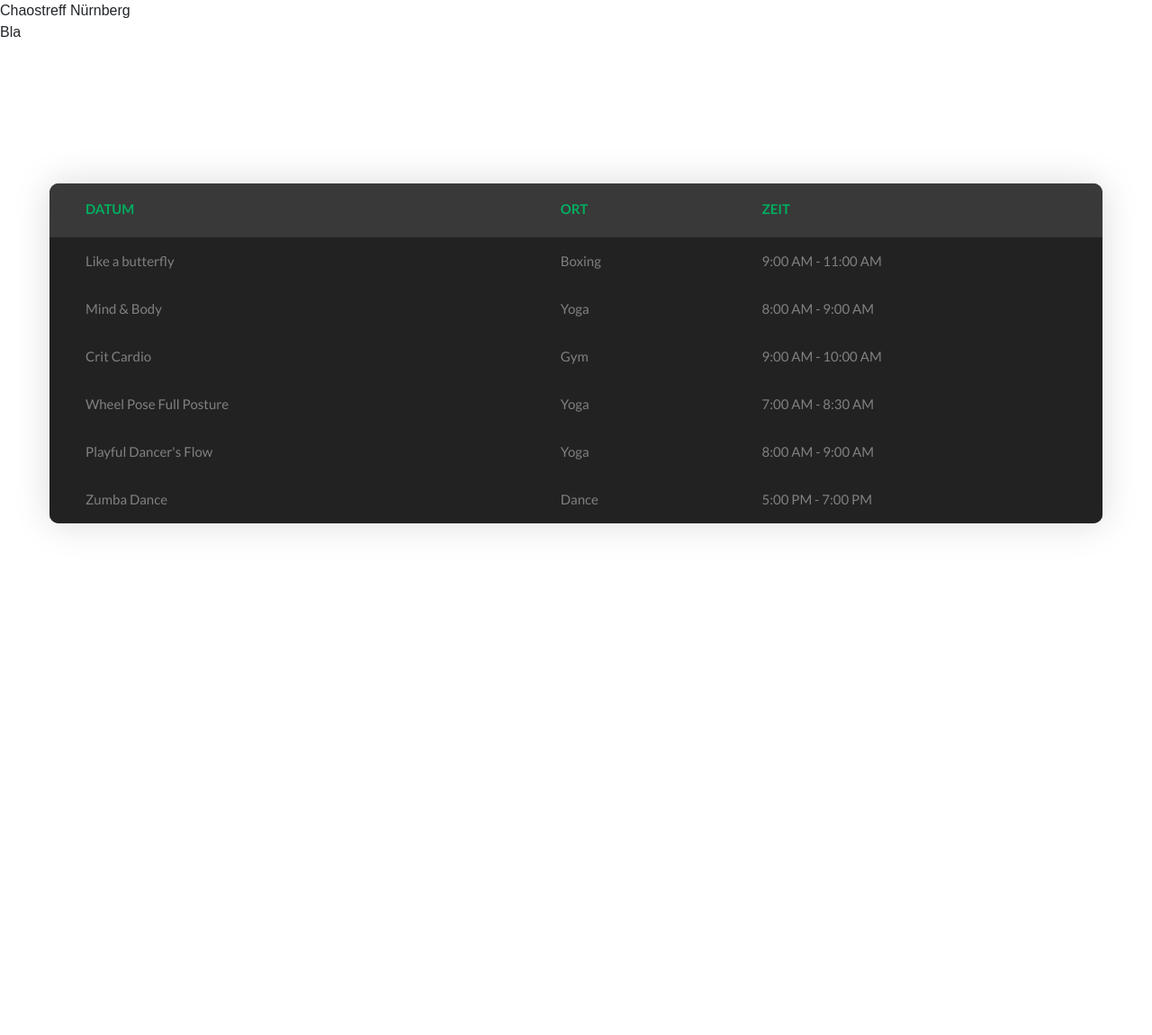
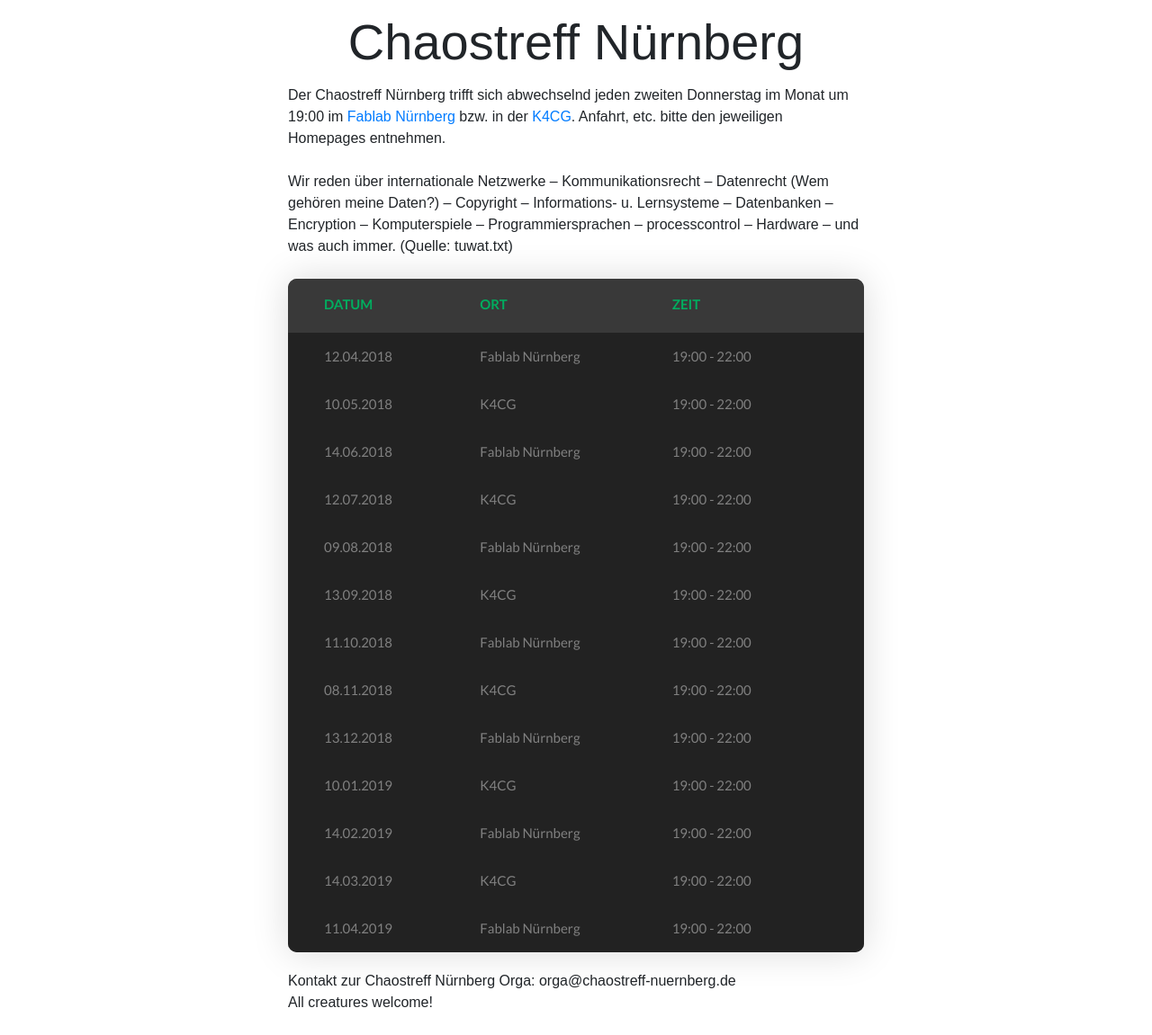
Before and after one commit to k4cg/chaostreff-nuernberg, a PHP site: page / in a window 1280 px wide. Shown: the whole page at 90% size. Before the commit the page ends 590 px from the top, so only its background shows below. Run offline with PHP 8.4, Linux system fonts and the light colour scheme; lists and menus that the app fills with data are empty.

Commit message:
modify content

```diff
--- a/css/main.css
+++ b/css/main.css
@@ -1,4 +1,11 @@
 
+.container-head {
+  margin-top: 1em;
+  margin-bottom: 1em;
+
+  display: flex;
+  justify-content: center;
+}
 
 /*//////////////////////////////////////////////////////////////////
 [ FONT ]*/
@@ -150,14 +157,12 @@ iframe {
   display: -moz-box;
   display: -ms-flexbox;
   display: flex;
-  align-items: center;
   justify-content: center;
   flex-wrap: wrap;
-  padding: 33px 30px;
 }
 
 .wrap-table100 {
-  width: 1170px;
+  width: 50%;
 }
 
 /*//////////////////////////////////////////////////////////////////
@@ -181,20 +186,13 @@ th, td {
 }
 
 .column2 {
-  width: 13%;
+  width: 33%;
 }
 
 .column3 {
-  width: 22%;
+  width: 33%;
 }
 
-.column4 {
-  width: 19%;
-}
-
-.column5 {
-  width: 13%;
-}
 
 .table100-head th {
   padding-top: 18px;
@@ -221,113 +219,11 @@ th, td {
 }
 
 .table100-body {
-  max-height: 585px;
+  max-height: 885px;
   overflow: auto;
 }
 
 
-/*==================================================================
-[ Ver1 ]*/
-
-.table100.ver1 th {
-  font-family: Lato-Bold;
-  font-size: 18px;
-  color: #fff;
-  line-height: 1.4;
-
-  background-color: #6c7ae0;
-}
-
-.table100.ver1 td {
-  font-family: Lato-Regular;
-  font-size: 15px;
-  color: #808080;
-  line-height: 1.4;
-}
-
-.table100.ver1 .table100-body tr:nth-child(even) {
-  background-color: #f8f6ff;
-}
-
-/*---------------------------------------------*/
-
-.table100.ver1 {
-  border-radius: 10px;
-  overflow: hidden;
-  box-shadow: 0 0px 40px 0px rgba(0, 0, 0, 0.15);
-  -moz-box-shadow: 0 0px 40px 0px rgba(0, 0, 0, 0.15);
-  -webkit-box-shadow: 0 0px 40px 0px rgba(0, 0, 0, 0.15);
-  -o-box-shadow: 0 0px 40px 0px rgba(0, 0, 0, 0.15);
-  -ms-box-shadow: 0 0px 40px 0px rgba(0, 0, 0, 0.15);
-}
-
-.table100.ver1 .ps__rail-y {
-  right: 5px;
-}
-
-.table100.ver1 .ps__rail-y::before {
-  background-color: #ebebeb;
-}
-
-.table100.ver1 .ps__rail-y .ps__thumb-y::before {
-  background-color: #cccccc;
-}
-
-
-/*==================================================================
-[ Ver2 ]*/
-
-.table100.ver2 .table100-head {
-  box-shadow: 0 5px 20px 0px rgba(0, 0, 0, 0.1);
-  -moz-box-shadow: 0 5px 20px 0px rgba(0, 0, 0, 0.1);
-  -webkit-box-shadow: 0 5px 20px 0px rgba(0, 0, 0, 0.1);
-  -o-box-shadow: 0 5px 20px 0px rgba(0, 0, 0, 0.1);
-  -ms-box-shadow: 0 5px 20px 0px rgba(0, 0, 0, 0.1);
-}
-
-.table100.ver2 th {
-  font-family: Lato-Bold;
-  font-size: 18px;
-  color: #fa4251;
-  line-height: 1.4;
-
-  background-color: transparent;
-}
-
-.table100.ver2 td {
-  font-family: Lato-Regular;
-  font-size: 15px;
-  color: #808080;
-  line-height: 1.4;
-}
-
-.table100.ver2 .table100-body tr {
-  border-bottom: 1px solid #f2f2f2;
-}
-
-/*---------------------------------------------*/
-
-.table100.ver2 {
-  border-radius: 10px;
-  overflow: hidden;
-  box-shadow: 0 0px 40px 0px rgba(0, 0, 0, 0.15);
-  -moz-box-shadow: 0 0px 40px 0px rgba(0, 0, 0, 0.15);
-  -webkit-box-shadow: 0 0px 40px 0px rgba(0, 0, 0, 0.15);
-  -o-box-shadow: 0 0px 40px 0px rgba(0, 0, 0, 0.15);
-  -ms-box-shadow: 0 0px 40px 0px rgba(0, 0, 0, 0.15);
-}
-
-.table100.ver2 .ps__rail-y {
-  right: 5px;
-}
-
-.table100.ver2 .ps__rail-y::before {
-  background-color: #ebebeb;
-}
-
-.table100.ver2 .ps__rail-y .ps__thumb-y::before {
-  background-color: #cccccc;
-}
 
 /*==================================================================
 [ Ver3 ]*/
--- a/index.html
+++ b/index.html
@@ -15,18 +15,27 @@
 </head>
 <body>
 
-    <div class="header">
-      Chaostreff Nürnberg
-    </div>
-
-    <div class="content">
-      Bla
+		<div class="container-head">
+      <h1 class="display-4">Chaostreff Nürnberg</h1>
     </div>
 
 		<div class="container-table100">
 			<div class="wrap-table100">
 
-				<div class="table100 ver3 m-b-110">
+      <p>
+      Der Chaostreff Nürnberg trifft sich abwechselnd jeden zweiten Donnerstag
+      im Monat um 19:00 im <a href="https://fablab-nuernberg.de/">Fablab
+        Nürnberg</a> bzw. in der <a href="https://k4cg.org">K4CG</a>. Anfahrt, etc. bitte den jeweiligen Homepages
+      entnehmen.</p>
+      </br>
+      <p>
+Wir reden über internationale Netzwerke – Kommunikationsrecht – Datenrecht (Wem
+gehören meine Daten?) – Copyright – Informations- u. Lernsysteme – Datenbanken
+– Encryption – Komputerspiele – Programmiersprachen – processcontrol – Hardware
+– und was auch immer. (Quelle: tuwat.txt)
+      </p>
+      </br>
+				<div class="table100 ver3 m-b-20">
           <div class="table100-head">
 						<table>
 							<thead>
@@ -43,45 +52,89 @@
 						<table>
 							<tbody>
 								<tr class="row100 body">
-									<td class="cell100 column1">Like a butterfly</td>
-									<td class="cell100 column2">Boxing</td>
-									<td class="cell100 column3">9:00 AM - 11:00 AM</td>
+									<td class="cell100 column1">12.04.2018</td>
+									<td class="cell100 column2">Fablab Nürnberg</td>
+									<td class="cell100 column3">19:00 - 22:00</td>
 								</tr>
 
 								<tr class="row100 body">
-									<td class="cell100 column1">Mind & Body</td>
-									<td class="cell100 column2">Yoga</td>
-									<td class="cell100 column3">8:00 AM - 9:00 AM</td>
+									<td class="cell100 column1">10.05.2018</td>
+									<td class="cell100 column2">K4CG</td>
+									<td class="cell100 column3">19:00 - 22:00</td>
 								</tr>
 
 								<tr class="row100 body">
-									<td class="cell100 column1">Crit Cardio</td>
-									<td class="cell100 column2">Gym</td>
-									<td class="cell100 column3">9:00 AM - 10:00 AM</td>
+									<td class="cell100 column1">14.06.2018</td>
+									<td class="cell100 column2">Fablab Nürnberg</td>
+									<td class="cell100 column3">19:00 - 22:00</td>
 								</tr>
 
 								<tr class="row100 body">
-									<td class="cell100 column1">Wheel Pose Full Posture</td>
-									<td class="cell100 column2">Yoga</td>
-									<td class="cell100 column3">7:00 AM - 8:30 AM</td>
+									<td class="cell100 column1">12.07.2018</td>
+									<td class="cell100 column2">K4CG</td>
+									<td class="cell100 column3">19:00 - 22:00</td>
 								</tr>
 
 								<tr class="row100 body">
-									<td class="cell100 column1">Playful Dancer's Flow</td>
-									<td class="cell100 column2">Yoga</td>
-									<td class="cell100 column3">8:00 AM - 9:00 AM</td>
+									<td class="cell100 column1">09.08.2018</td>
+									<td class="cell100 column2">Fablab Nürnberg</td>
+									<td class="cell100 column3">19:00 - 22:00</td>
 								</tr>
 
 								<tr class="row100 body">
-									<td class="cell100 column1">Zumba Dance</td>
-									<td class="cell100 column2">Dance</td>
-									<td class="cell100 column3">5:00 PM - 7:00 PM</td>
+									<td class="cell100 column1">13.09.2018</td>
+									<td class="cell100 column2">K4CG</td>
+									<td class="cell100 column3">19:00 - 22:00</td>
+								</tr>
+
+								<tr class="row100 body">
+									<td class="cell100 column1">11.10.2018</td>
+									<td class="cell100 column2">Fablab Nürnberg</td>
+									<td class="cell100 column3">19:00 - 22:00</td>
+								</tr>
+								<tr class="row100 body">
+									<td class="cell100 column1">08.11.2018</td>
+									<td class="cell100 column2">K4CG</td>
+									<td class="cell100 column3">19:00 - 22:00</td>
+								</tr>
+								<tr class="row100 body">
+									<td class="cell100 column1">13.12.2018</td>
+									<td class="cell100 column2">Fablab Nürnberg</td>
+									<td class="cell100 column3">19:00 - 22:00</td>
+								</tr>
+								<tr class="row100 body">
+									<td class="cell100 column1">10.01.2019</td>
+									<td class="cell100 column2">K4CG</td>
+									<td class="cell100 column3">19:00 - 22:00</td>
+								</tr>
+								<tr class="row100 body">
+									<td class="cell100 column1">14.02.2019</td>
+									<td class="cell100 column2">Fablab Nürnberg</td>
+									<td class="cell100 column3">19:00 - 22:00</td>
+								</tr>
+								<tr class="row100 body">
+									<td class="cell100 column1">14.03.2019</td>
+									<td class="cell100 column2">K4CG</td>
+									<td class="cell100 column3">19:00 - 22:00</td>
+								</tr>
+								<tr class="row100 body">
+									<td class="cell100 column1">11.04.2019</td>
+									<td class="cell100 column2">Fablab Nürnberg</td>
+									<td class="cell100 column3">19:00 - 22:00</td>
 								</tr>
 
 							</tbody>
 						</table>
 					</div>
 				</div>
+      <p>
+      Kontakt zur Chaostreff Nürnberg Orga: orga@chaostreff-nuernberg.de
+      </p>
+      <p>
+      All creatures welcome!
+      </br>
+      </br>
+      </p>
 
 			</div>
 		</div>
```
Also changed, not shown: other parts of css/main.css (+0 -147 lines).
